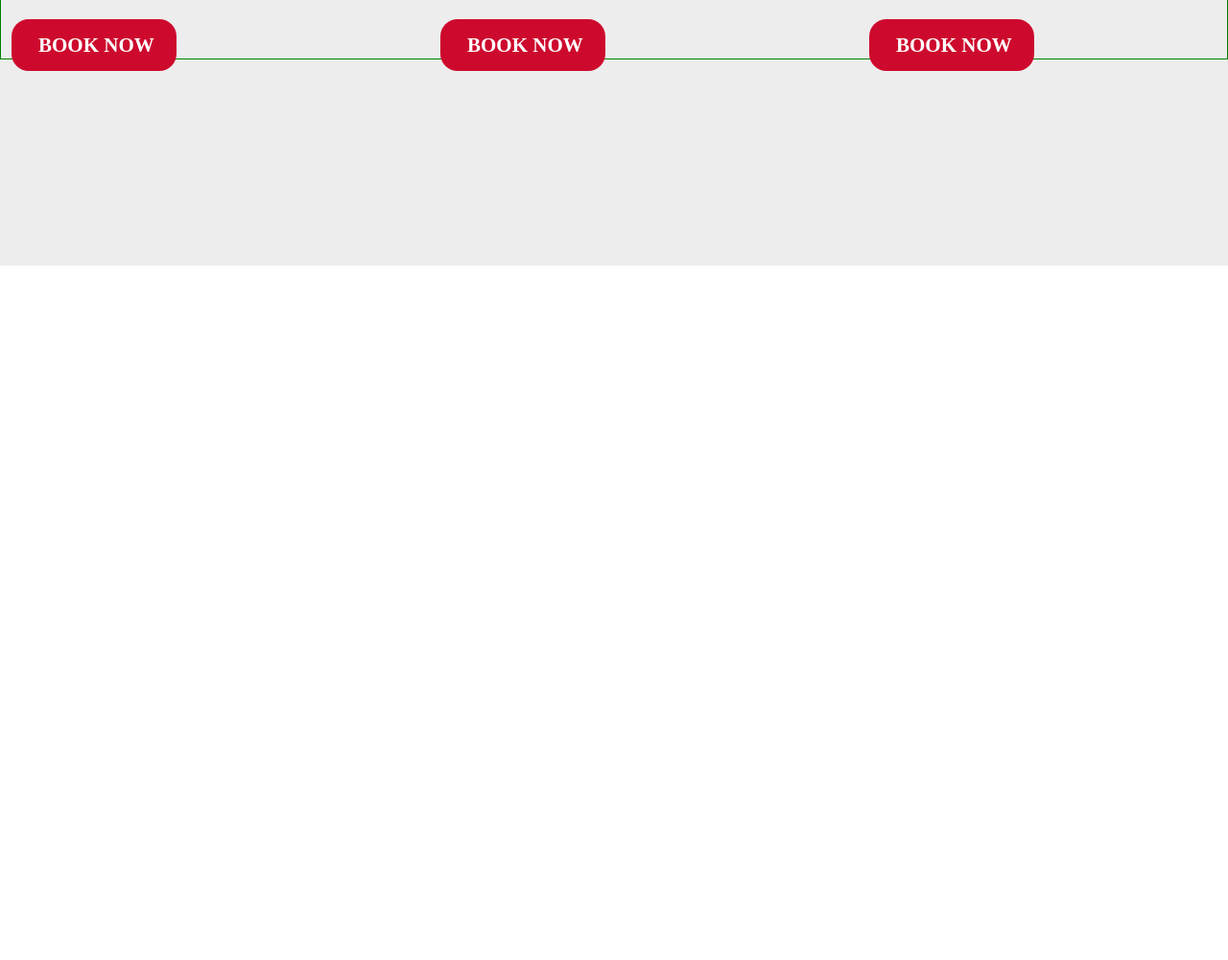
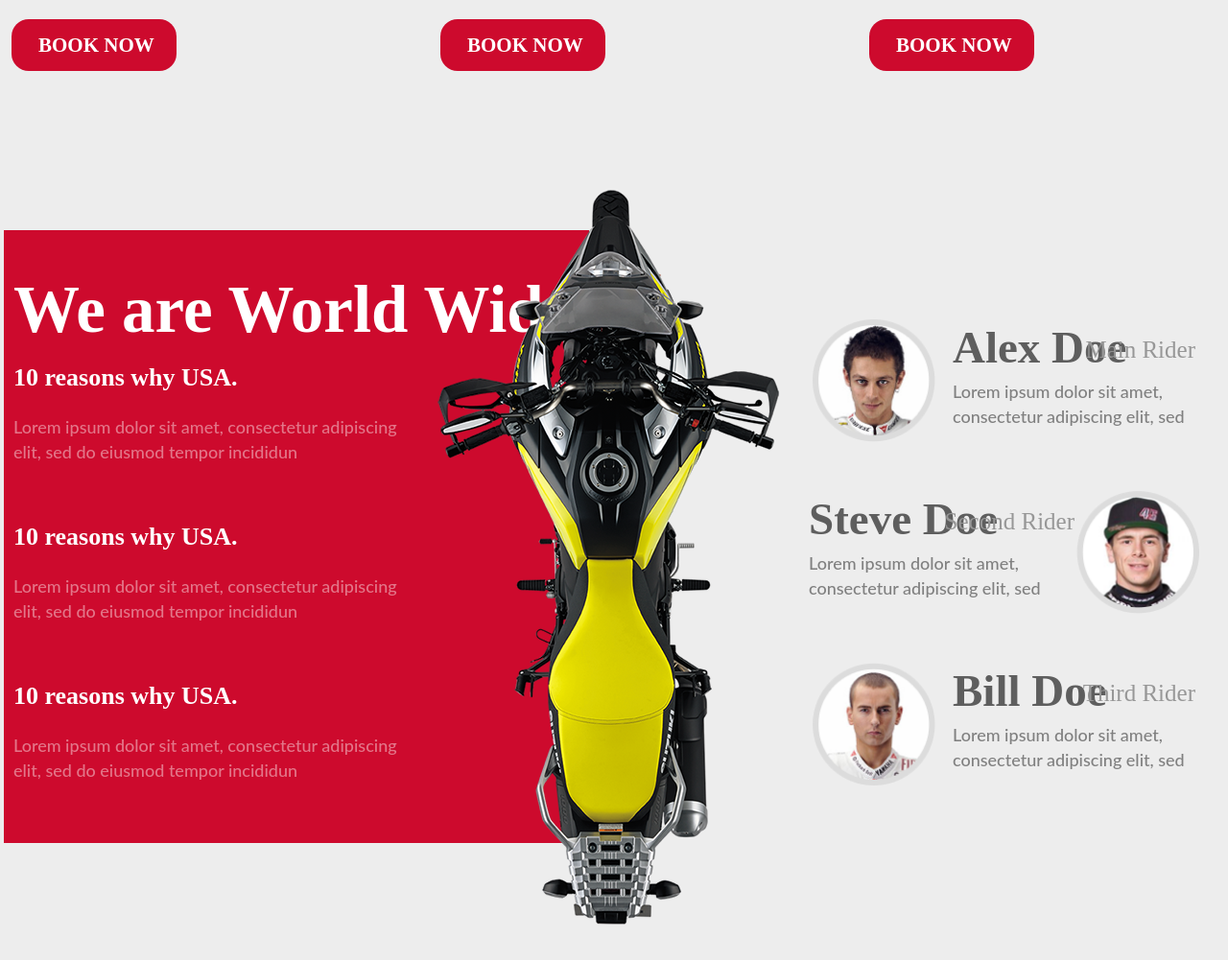
Before and after one commit to BigHeadliner/motocykle, a website: page app/index.html in a window 1280 px wide. Shown: the part 1736-2737 px from the top of the page at 96% size. Before the commit the page ends 2013 px from the top, so only its background shows below. Drawn offline with Linux system fonts and the light colour scheme.

Commit message:
convince section ready

```diff
--- a/app/index.html
+++ b/app/index.html
@@ -129,5 +129,70 @@
       </div>
    </div>
  </section>
+ <section class="convince">
+  <div class="container">
+    <div class="convince__wrapper">
+
+       <div class="convince__reasons">
+        <h2 class="convince__title">We are World Wide</h2>
+
+        <h4 class="convince__subtitle">10 reasons why USA.</h4>
+        <p class="convince__text">
+          Lorem ipsum dolor sit amet, consectetur
+          adipiscing elit, sed do eiusmod tempor incididun
+        </p>
+
+        <h4 class="convince__subtitle">10 reasons why USA.</h4>
+        <p class="convince__text">
+          Lorem ipsum dolor sit amet, consectetur
+          adipiscing elit, sed do eiusmod tempor incididun
+        </p>
+
+        <h4 class="convince__subtitle">10 reasons why USA.</h4>
+        <p class="convince__text">
+          Lorem ipsum dolor sit amet, consectetur
+          adipiscing elit, sed do eiusmod tempor incididun
+        </p>
+
+       </div>
+
+       <img class="convince__motocykle" src="images/convince/convince-motorcycle.png" alt="motorcycle">
+
+       <div class="convince__riders">
+        <div class="convince__rider">
+          <p class="convince__rider-name">Alex Doe <span class="convince__rider-position">Main Rider</span></p>
+          <p class="convince__rider-text">
+            Lorem ipsum dolor sit amet,
+            consectetur adipiscing elit, sed
+          </p>
+        </div>
+
+
+
+       <div class="convince__riders-mod">
+        <div class="convince__rider-mod">
+          <p class="convince__rider-name-mod">Steve Doe<span class="convince__rider-position-mod">Second Rider</span></p>
+          <p class="convince__rider-text-mod">
+            Lorem ipsum dolor sit amet,
+            consectetur adipiscing elit, sed
+          </p>
+        </div>
+
+       </div>
+
+
+        <div class="convince__rider">
+          <p class="convince__rider-name">Bill Doe<span class="convince__rider-position">Third Rider</span></p>
+          <p class="convince__rider-text convince__rider-text--third">
+            Lorem ipsum dolor sit amet,
+            consectetur adipiscing elit, sed
+          </p>
+        </div>
+
+       </div>
+    </div>
+
+  </div>
+ </section>
 </body>
 </html>
--- a/app/scss/_global.scss
+++ b/app/scss/_global.scss
@@ -4,6 +4,7 @@ body{
     min-height: 100vh;
     @extend %-lato-500;
     color: $main-text-color;
+    background-color: #ededed;
     font-style: normal;
     font-size: 18px;
     line-height: 26px;
@@ -25,5 +26,5 @@ body{
     margin: 0 auto;
     padding: 0 10px;
     border: 1px solid green;
-    // border: 1px solid transparent;
+    border: 1px solid transparent;
  }
--- a/app/scss/style.scss
+++ b/app/scss/style.scss
@@ -93,7 +93,7 @@
 
 .tour{
     background: #ededed;
-    background: linear-gradient(0deg, rgba(237,237,237,1) 50%, rgba(255,255,255,1) 69%, rgba(255,255,255,1) 76%);
+    background: linear-gradient(0deg, rgba(237,237,237,1) 47%, rgba(255,255,255,1) 73%);
     padding-bottom: 215px;
     &__items{
         display: flex;
@@ -178,5 +178,149 @@
    }
 }
 
+.convince{
+  background-color:#ededed;
+  margin-bottom: 115px;
+  &__wrapper{
+    position: relative;
+    display: flex;
+  }
+
+  &__reasons{
+    background-color: $main-red;
+    padding: 70px 10px 0;
+    color: $white;
+    width: 100%;
+    max-width: 610px;
+    position: absolute;
+    top: -38px;
+    left: -7px;
+  }
+
+  &__title{
+   @extend  %-bebas-neue-700;
+   font-size: 69px;
+   margin-bottom: 45px;
+  }
+
+  &__subtitle{
+     @extend  %-bebas-neue-700;
+     font-size: 26px;
+     margin-bottom: 25px;
+  }
+
+  &__text{
+    max-width: 405px;
+    color: #e37689;
+    margin-bottom: 63px;
+    display: inline-block;
+  }
+
+  &__riders{
+    color: $white;
+    width: 100%;
+    max-width: 637px;
+    padding: 70px 0 0 210px;
+    margin-left: auto;
+  }
+
+  &__rider,
+  &__rider-mod{
+    padding-left: 150px;
+    max-width: 410px;
+    border: 1px solid transparent;
+    position: relative;
+    margin-bottom: 79px;
+  }
+
+  &__rider-mod{
+    padding: 0 150px 0 0;
+  }
+
+  &__rider-name,
+  &__rider-name-mod{
+    @extend %-bebas-neue-700;
+    font-size: 47px;
+    color: #5e5e5e;
+    margin-bottom: 20px;
+    position:relative;
+  }
+
+  &__rider-position{
+    @extend  %-bebas-400;
+    font-weight: 400;
+    color: #979797;
+    font-size: 25px;
+    position: absolute;
+    top: 3px;
+    right: 5px;
+  }
+
+  &__rider-position-mod{
+    @extend  %-bebas-400;
+    font-weight: 400;
+    color: #979797;
+    font-size: 25px;
+    position: absolute;
+    top: 3px;
+    right: -19px;
+  }
+
+  &__rider-text{
+    @extend %-lato-500;
+    color: #808080;
+    max-width: 253px;
+    &::before{
+      content: '';
+      width: 130px;
+      height: 130px;
+      background-image: url('../images/convince/rider1.png');
+      background-size: cover;
+      background-repeat: no-repeat;
+      background-position:center;
+      border-radius: 50%;
+      border: 1px solid transparent;
+      position: absolute;
+      top: -17px;
+      left: 3px;
+    }
+  }
+
+  &__rider-text--third{
+    &::before{
+      background-image: url('../images/convince/rider3.png');
+     }
+    }
+
+
+  &__rider-text-mod{
+    @extend %-lato-500;
+    color: #808080;
+    max-width: 253px;
+    &::before{
+      content: '';
+      width: 130px;
+      height: 130px;
+      background-image: url('../images/convince/rider2.png');
+      background-size: cover;
+      background-repeat: no-repeat;
+      background-position:center;
+      border-radius: 50%;
+      border: 1px solid transparent;
+      position: absolute;
+      top: -17px;
+      right: 0;
+    }
+
+  }
+
+  &__motocykle{
+    position: absolute;
+    top: -80px;
+    left: 445px;
+  }
+
+}
+
 
 @import 'media';
```
Also changed, not shown: app/css/style.min.css, app/images/convince/convince-motorcycle.png (added), app/images/convince/rider1.png (added), app/images/convince/rider2.png (added), app/images/convince/rider3.png (added).
